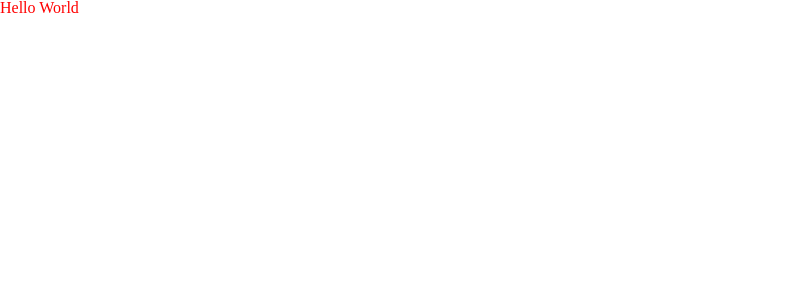
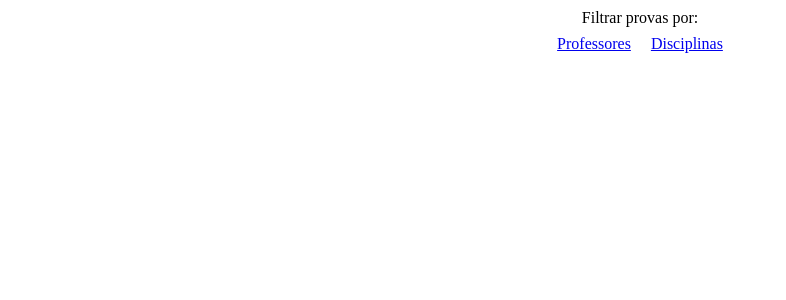
Before and after one commit to ptrkc/repoprovas-react, a React (Create React App) app: page / in a window 1280 px wide. Shown: the top 300 px of the page, without its empty margins (0-786 px from the left). Built offline with nearby package versions, Linux system fonts and the light colour scheme.

Commit message:
Added / and /professores page

```diff
--- a/package.json
+++ b/package.json
@@ -6,6 +6,7 @@
     "@testing-library/jest-dom": "^5.14.1",
     "@testing-library/react": "^11.2.7",
     "@testing-library/user-event": "^12.8.3",
+    "axios": "^0.21.1",
     "react": "^17.0.2",
     "react-dom": "^17.0.2",
     "react-router-dom": "^5.2.0",
--- a/src/App.js
+++ b/src/App.js
@@ -1,5 +1,6 @@
 import { BrowserRouter, Switch, Route } from "react-router-dom";
 import HomePage from "./components/HomePage/HomePage";
+import ProfessorsPage from "./components/ProfessorsPage/ProfessorsPage";
 import { ResetCSS } from "./styles/ResetCSS";
 
 function App() {
@@ -11,19 +12,19 @@ function App() {
                 <Route exact path="/">
                     <HomePage />
                 </Route>
-                {/* <Route exact path="/professores">
+                <Route exact path="/professores">
                     <ProfessorsPage />
                 </Route>
-                <Route exact path="/professores/:id">
+                {/* <Route exact path="/professores/:id">
                     <ProfessorPage />
-                </Route>
-                <Route exact path="/disciplinas">
+                </Route> */}
+                {/* <Route exact path="/disciplinas">
                     <DisciplinesPage />
-                </Route>
-                <Route exact path="/disciplinas/:id">
+                </Route> */}
+                {/* <Route exact path="/disciplinas/:id">
                     <DisciplinePage />
-                </Route>
-                <Route exact path="/enviar">
+                </Route> */}
+                {/* <Route exact path="/enviar">
                     <SendPage />
                 </Route>
                 <Route exact path="/visualizar/:id">
--- a/src/components/HomePage/HomePage.js
+++ b/src/components/HomePage/HomePage.js
@@ -1,9 +1,28 @@
+import { Link } from "react-router-dom";
 import styled from "styled-components";
 
 export default function HomePage() {
-    return <Home>Hello World</Home>;
+    return (
+        <Home>
+            Filtrar provas por:
+            <div>
+                <Link to={"/professores"}>Professores</Link>
+                <Link to={"/disciplinas"}>Disciplinas</Link>
+            </div>
+        </Home>
+    );
 }
 
 const Home = styled.div`
-    color: red;
+    margin: 10px;
+    display: flex;
+    justify-content: center;
+    align-items: center;
+    flex-direction: column;
+    div {
+        margin: 10px;
+        a {
+            margin: 10px;
+        }
+    }
 `;
--- /dev/null
+++ b/src/components/ProfessorsPage/ProfessorsPage.js
@@ -0,0 +1,41 @@
+import axios from "axios";
+import { useEffect, useState } from "react";
+import { Link } from "react-router-dom";
+import styled from "styled-components";
+
+export default function ProfessorsPage() {
+    const [professors, setProfessors] = useState([]);
+    useEffect(() => {
+        getProfessors();
+    }, []);
+    function getProfessors() {
+        const req = axios.get(`${process.env.REACT_APP_API_URL}/professors`);
+        req.then((res) => {
+            setProfessors(res.data);
+        });
+    }
+
+    return (
+        <Container>
+            {professors.map((prof) => (
+                <Link to={`/professores/${prof.id}`} key={prof.id}>
+                    {prof.name}
+                </Link>
+            ))}
+        </Container>
+    );
+}
+
+const Container = styled.div`
+    margin: 10px;
+    display: flex;
+    justify-content: center;
+    align-items: center;
+    flex-direction: column;
+    div {
+        margin: 10px;
+        a {
+            margin: 10px;
+        }
+    }
+`;
```
Also changed, not shown: src/components/DisciplinesPage/DisciplinesPage.js (added), 2 other files (tests, documents, lock files or other folders).
